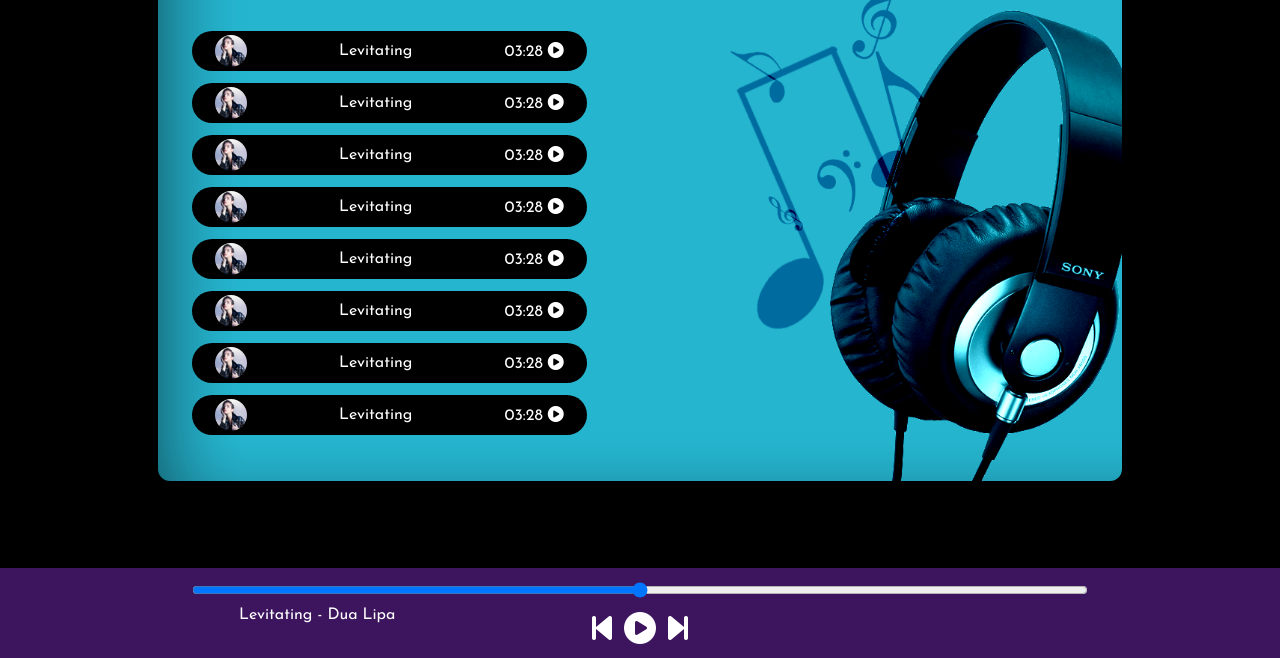
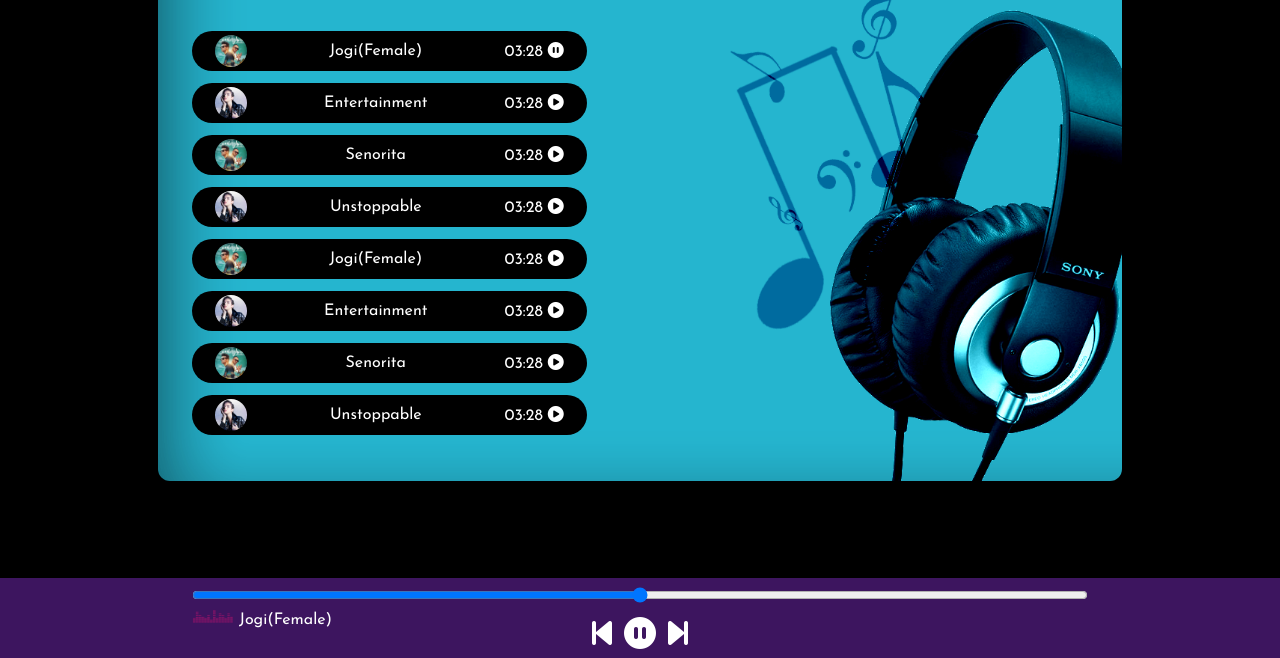
Before and after one commit to ShanviAgrawal/ChillBeats--Music-Player, a plain HTML site: page index.html in a window 1280 px wide. Both pictures are taken after a click on the icon 555 px from the left and 192 px from the top of the page. Shown: the part 142-800 px from the top of the page. Drawn offline with Linux system fonts and the light colour scheme.

Commit message:
'Previous-Next'

```diff
--- a/index.html
+++ b/index.html
@@ -37,82 +37,82 @@
             <div class="songItemContainer">
 
                  <div class="songItem">
-                     <img src="images/dua.jpg" alt="1">
-                     <span>Levitating</span>
+                     <img alt="1">
+                     <span class="songName">Levitating</span>
                      <span class="songListPlay" >
                          <span class="timestamp">
-                             03:28  <i class="fa-solid fa-circle-play"></i>
+                             03:28  <i id="0" class="fa-solid songItemPlay fa-circle-play"></i>
                         </span>
                     </span>
                  </div>
 
 
                 <div class="songItem">
-                    <img src="images/dua.jpg" alt="1">
-                    <span>Levitating</span>
+                    <img alt="1">
+                    <span class="songName">Levitating</span>
                     <span class="songListPlay" >
                         <span class="timestamp">
-                            03:28  <i class="fa-solid fa-circle-play"></i>
+                            03:28  <i id="1" class="fa-solid songItemPlay fa-circle-play"></i>
                        </span>
                    </span>
                 </div>
 
                 <div class="songItem">
-                    <img src="images/dua.jpg" alt="1">
-                    <span>Levitating</span>
+                    <img alt="1">
+                    <span class="songName">Levitating</span>
                     <span class="songListPlay" >
                         <span class="timestamp">
-                            03:28  <i class="fa-solid fa-circle-play"></i>
+                            03:28  <i id="2" class="fa-solid songItemPlay fa-circle-play"></i>
                        </span>
                    </span>
                 </div>
 
                 <div class="songItem">
-                    <img src="images/dua.jpg" alt="1">
-                    <span>Levitating</span>
+                    <img alt="1">
+                    <span class="songName">Levitating</span>
                     <span class="songListPlay" >
                         <span class="timestamp">
-                            03:28  <i class="fa-solid fa-circle-play"></i>
+                            03:28  <i id="3" class="fa-solid songItemPlay fa-circle-play"></i>
                        </span>
                    </span>
                 </div>
 
                 <div class="songItem">
-                    <img src="images/dua.jpg" alt="1">
-                    <span>Levitating</span>
+                    <img alt="1">
+                    <span class="songName">Levitating</span>
                     <span class="songListPlay" >
                         <span class="timestamp">
-                            03:28  <i class="fa-solid fa-circle-play"></i>
+                            03:28  <i id="4" class="fa-solid songItemPlay fa-circle-play"></i>
                        </span>
                    </span>
                 </div>
 
                 <div class="songItem">
-                    <img src="images/dua.jpg" alt="1">
-                    <span>Levitating</span>
+                    <img alt="1">
+                    <span class="songName">Levitating</span>
                     <span class="songListPlay" >
                         <span class="timestamp">
-                            03:28  <i class="fa-solid fa-circle-play"></i>
+                            03:28  <i id="5" class="fa-solid songItemPlay fa-circle-play"></i>
                        </span>
                    </span>
                 </div>
 
                 <div class="songItem">
-                    <img src="images/dua.jpg" alt="1">
-                    <span>Levitating</span>
+                    <img alt="1">
+                    <span class="songName">Levitating</span>
                     <span class="songListPlay" >
                         <span class="timestamp">
-                            03:28  <i class="fa-solid fa-circle-play"></i>
+                            03:28  <i id="6" class="fa-solid songItemPlay fa-circle-play"></i>
                        </span>
                    </span>
                 </div>
 
                 <div class="songItem">
-                    <img src="images/dua.jpg" alt="1">
-                    <span>Levitating</span>
+                    <img alt="1">
+                    <span class="songName">Levitating</span>
                     <span class="songListPlay" >
                         <span class="timestamp">
-                            03:28  <i class="fa-solid fa-circle-play"></i>
+                            03:28  <i id="7" class="fa-solid songItemPlay fa-circle-play"></i>
                        </span>
                    </span>
                 </div>
@@ -128,18 +128,18 @@
 
 
     <div class="footer">
-        <input type="range" name="range" id="myProgressBar" min="0" max="100">
+        <input type="range" name="range" id="myProgressBar" min="0" value="0" max="100">
 
         <div class="icons">
-            <i class="fa-solid fa-2x fa-backward-step"></i>
+            <i id="previous" class="fa-solid fa-2x fa-backward-step"></i>
             &nbsp;
-            <i class="fa-solid  fa-2x fa-circle-play" id="masterPlay"></i>
+            <i id="masterPlay" class="fa-solid  fa-2x fa-circle-play" ></i>
             &nbsp;
-            <i class="fa-solid  fa-2x fa-forward-step"></i>
+            <i id="next" class="fa-solid  fa-2x fa-forward-step"></i>
         </div>
 
         <div class="songInfo">
-            <img src="images/pink.gif" width="42px" alt="" id="gif"> Levitating - Dua Lipa
+            <img src="images/pink.gif" width="42px" alt="" id="gif"> <span id="masterSongName">Jogi(Female)</span>
 
         </div>
 
--- a/script.js
+++ b/script.js
@@ -2,25 +2,35 @@ console.log("Welcome");
 
 //initialize the variables
 let songIndex=0;
-let audioElement = new Audio('songs/06 - Jogi (Female) (SongsMp3.Com).mp3');
+let audioElement = new Audio('songs/1.mp3');
 let masterPlay = document.getElementById('masterPlay');
 let myProgressBar = document.getElementById('myProgressBar');
 let gif = document.getElementById('gif');
+let masterSongName = document.getElementById('masterSongName');
+
+let songItems= Array.from(document.getElementsByClassName('songItem'));
 
 let songs=[
-    {songName:"", filePath: "", coverPath:""},
-    {songName:"", filePath: "", coverPath:""},
-    {songName:"", filePath: "", coverPath:""},
-    {songName:"", filePath: "", coverPath:""},
-    {songName:"", filePath: "", coverPath:""},
-    {songName:"", filePath: "", coverPath:""},
-    {songName:"", filePath: "", coverPath:""},
-    {songName:"", filePath: "", coverPath:""},
-
+    {songName:"Jogi(Female)", filePath: "songs/1.mp3", coverPath:"images/lam.jpg"},
+    {songName:"Entertainment", filePath: "songs/2.mp3", coverPath:"images/dua.jpg"},
+    {songName:"Senorita", filePath: "songs/3.mp3", coverPath:"images/lam.jpg"},
+    {songName:"Unstoppable", filePath: "songs/4.mp3", coverPath:"images/dua.jpg"},
+    {songName:"Jogi(Female)", filePath: "songs/5.mp3", coverPath:"images/lam.jpg"},
+    {songName:"Entertainment", filePath: "songs/6.mp3", coverPath:"images/dua.jpg"},
+    {songName:"Senorita", filePath: "songs/7.mp3", coverPath:"images/lam.jpg"},
+    {songName:"Unstoppable", filePath: "songs/8.mp3", coverPath:"images/dua.jpg"},
 
 ]
 
-//audioElemt.play();
+
+
+songItems.forEach((element,i)=>{
+    element.getElementsByTagName("img")[0].src = songs[i].coverPath;
+    element.getElementsByClassName("songName")[0].innerText = songs[i].songName;
+
+});
+
+//audioElemt.play()
 
 //handle play/pause click
 masterPlay.addEventListener('click', ()=>{
@@ -29,7 +39,7 @@ masterPlay.addEventListener('click', ()=>{
         audioElement.play();
         masterPlay.classList.remove('fa-circle-play');
         masterPlay.classList.add('fa-circle-pause');
-        gif.style.opacity = 0.8;
+        gif.style.opacity = 0.4;
     }
 
     else{
@@ -42,9 +52,80 @@ masterPlay.addEventListener('click', ()=>{
     }
 
 
+});
+
+//listen to Events
+
+//update seekbar
+audioElement.addEventListener('timeupdate', ()=>{
+
+    progress = parseInt((audioElement.currentTime/audioElement.duration)*100);
+    myProgressBar.value = progress;
+});
+
+//increase duration of seekbar
+myProgressBar.addEventListener('change', ()=>{
+    audioElement.currentTime = myProgressBar.value * audioElement.duration / 100;
+    });
+
+
+const makeAllPlays = ()=>{
+
+    Array.from(document.getElementsByClassName('songItemPlay')).forEach((element)=>{
+        element.classList.remove('fa-circle-pause');
+        element.classList.add('fa-circle-play');
+
+    }
+
+    )}
+
+Array.from(document.getElementsByClassName('songItemPlay')).forEach((element)=>{
+    element.addEventListener('click',(e)=>{
+        makeAllPlays();
+        songIndex =  parseInt(e.target.id);
+        e.target.classList.remove('fa-circle-play');
+        e.target.classList.add('fa-circle-pause');
+        audioElement.src = `songs/${songIndex+1}.mp3`;
+        masterSongName.innerText = songs[songIndex].songName;
+        audioElement.currentTime = 0;
+        audioElement.play();
+        gif.style.opacity = 0.4;
+        masterPlay.classList.remove('fa-circle-play');
+        masterPlay.classList.add('fa-circle-pause');
+    })
+
 })
 
-//listen to Events
-myProgressBar.addEventListener('timeupdate', ()=>{
-//update seekbar
+document.getElementById('next').addEventListener('click',()=>{
+    if (songIndex>7){
+        songIndex=0;
+    }
+    else{
+    songIndex += 1;
+    }
+    audioElement.src = `songs/${songIndex+1}.mp3`;
+    masterSongName.innerText = songs[songIndex].songName;
+
+    audioElement.currentTime = 0;
+    audioElement.play();
+    gif.style.opacity = 0.4;
+    masterPlay.classList.remove('fa-circle-play');
+    masterPlay.classList.add('fa-circle-pause');
 })
+
+
+document.getElementById('previous').addEventListener('click',()=>{
+    if (songIndex<=0){
+        songIndex=0;
+    }
+    else{
+    songIndex -= 1;
+    }
+    audioElement.src = `songs/${songIndex+1}.mp3`;
+    masterSongName.innerText = songs[songIndex].songName;
+    audioElement.currentTime = 0;
+    audioElement.play();
+    gif.style.opacity = 0.4;
+    masterPlay.classList.remove('fa-circle-play');
+    masterPlay.classList.add('fa-circle-pause');
+})
--- a/style.css
+++ b/style.css
@@ -77,7 +77,7 @@ nav ul li{
 
 .footer{
     display: flex;
-    height:90px;
+    height:80px;
     position: fixed;
     background-color: #3D155F;
     bottom: 0;
@@ -144,5 +144,5 @@ cursor: pointer;
 
 .songInfo img{
     opacity: 0;
-    transition: opacity 0.8s ease-in;
+    transition: opacity 0.4s ease-in;
 }
```
Also changed, not shown: 10 other files.
